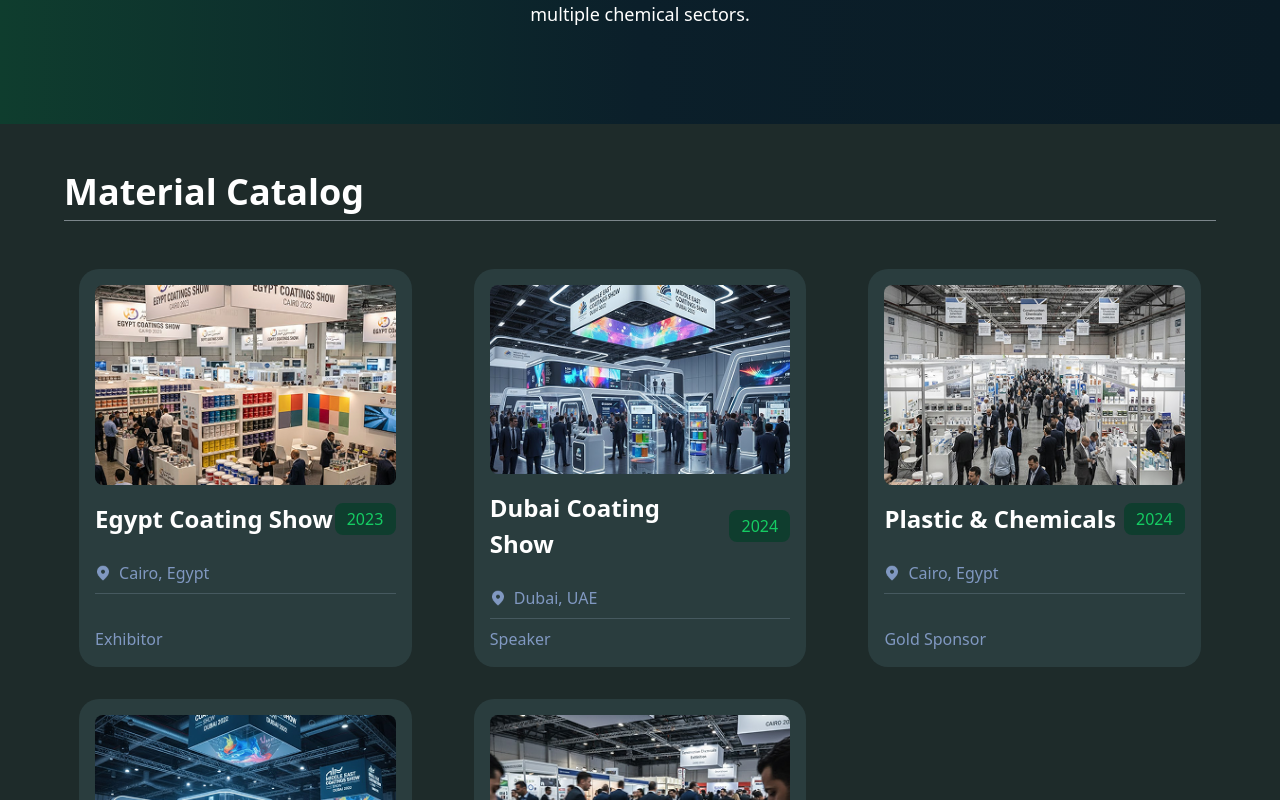
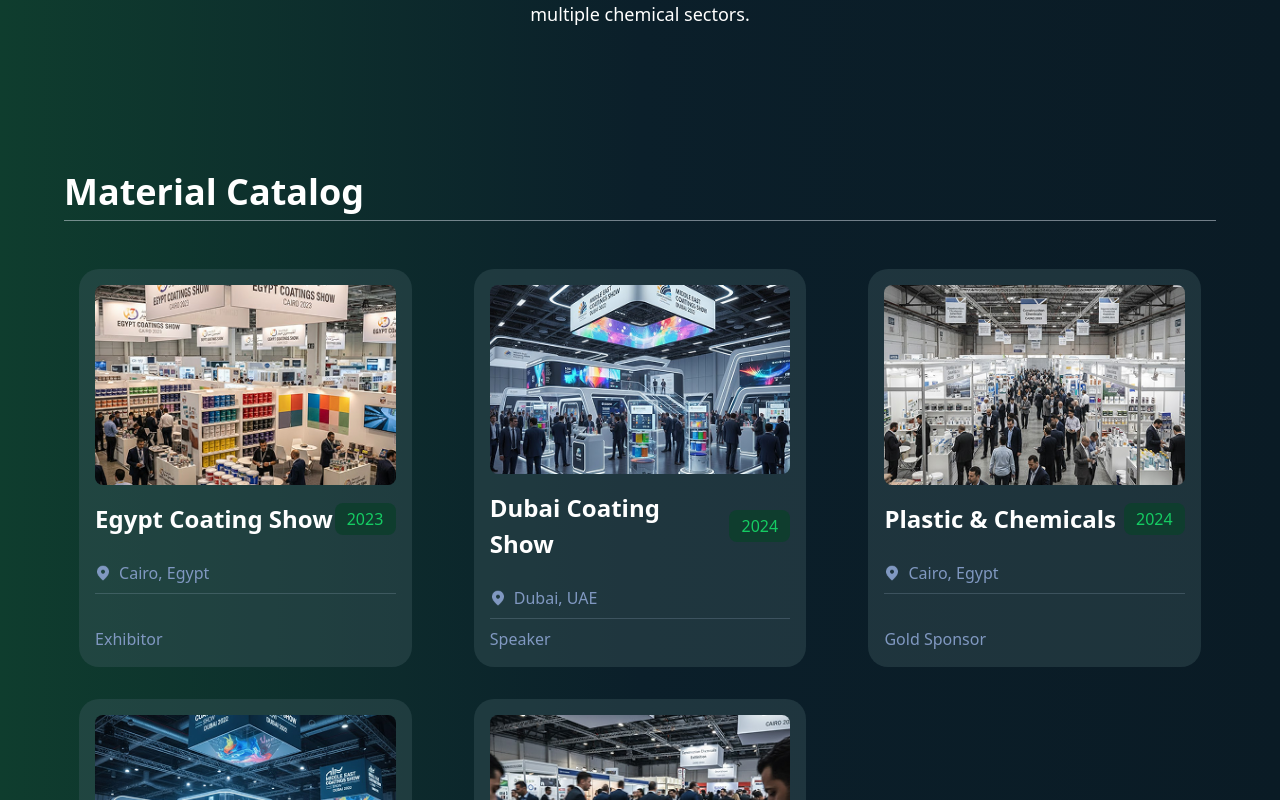
Before and after one commit to yassersalem74/Middle-East, a React (Vite) app: page /exhibition in a window 1280 px wide. Shown: the part 380-1180 px from the top of the page. Built offline with nearby package versions, Linux system fonts and the light colour scheme.

Commit message:
Fix/handle logo height navbar

```diff
--- a/src/components/Exhibition-Components/ExhibitionCatalog.jsx
+++ b/src/components/Exhibition-Components/ExhibitionCatalog.jsx
@@ -41,7 +41,7 @@
 
 export default function ExhibitionCatalog() {
   return (
-    <section className="py-12 px-4 sm:px-8 lg:px-16 bg-[#1E2B2A]">
+    <section className="py-12 px-4 sm:px-8 lg:px-16 ">
       {/* Title */}
       <div className="mb-12">
         <h1 className="text-white text-4xl font-bold pb-2 border-b border-[#d9e2ec80]">
--- a/src/components/Navbar.jsx
+++ b/src/components/Navbar.jsx
@@ -72,7 +72,7 @@
           <img
             src="middle-logo.png"
             alt="middle-east-logo"
-            className="hidden sm:inline-block h-10"
+            className="hidden sm:inline-block h-14"
           />
         </NavLink>
       </div>
```
